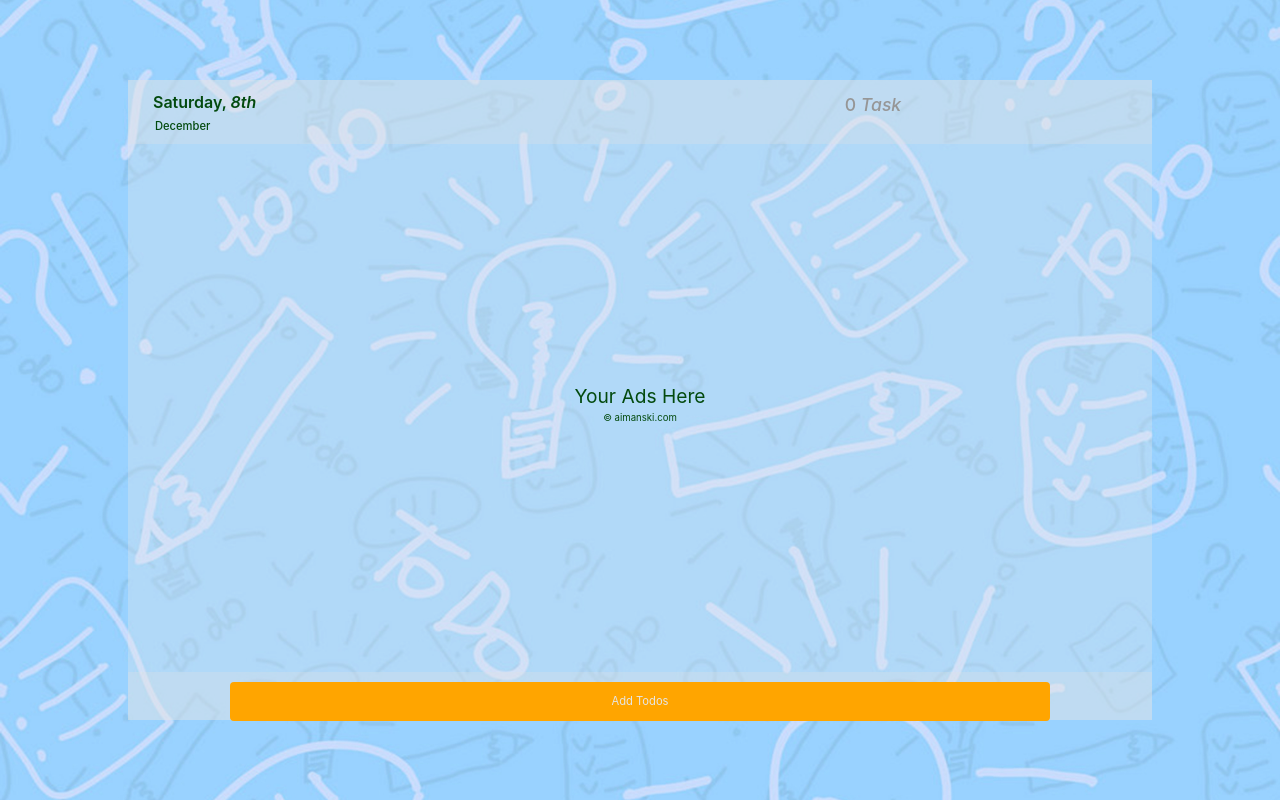
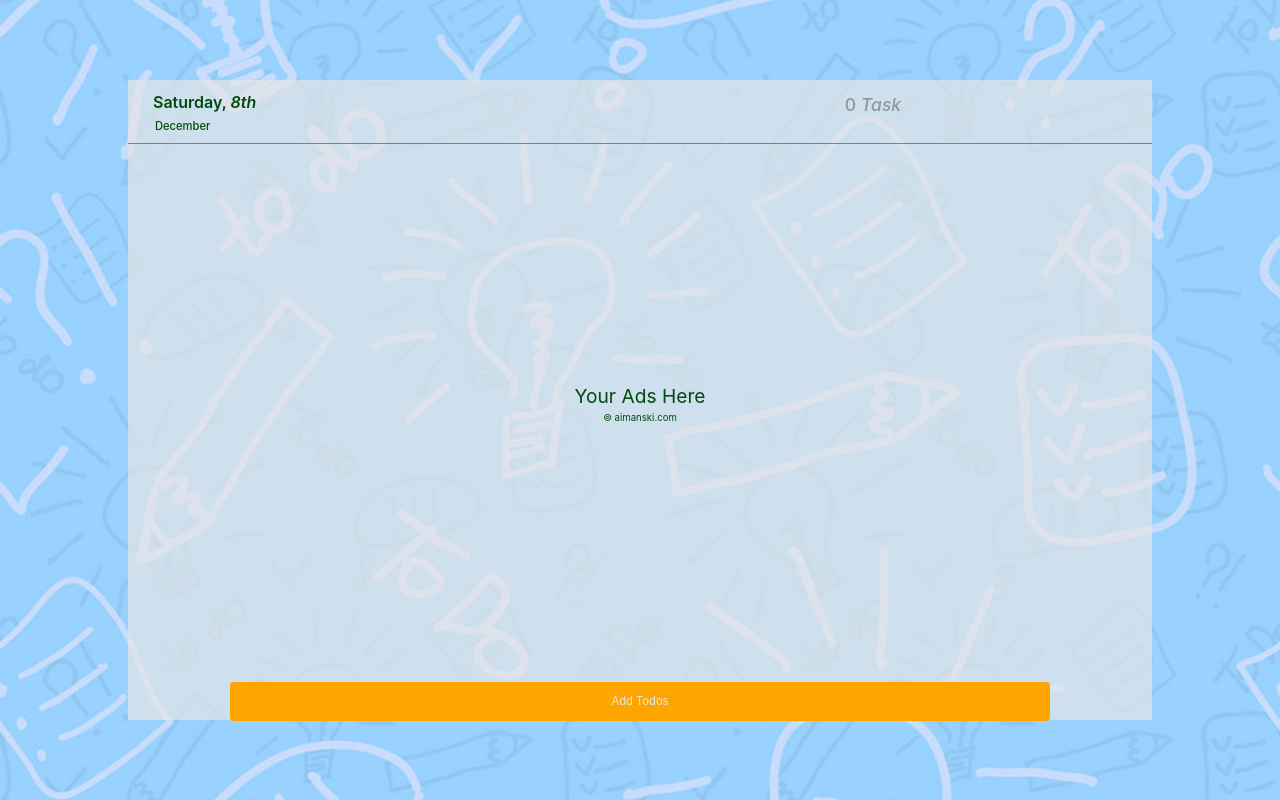
Before and after one commit to LeoEspinoza12/react_project_03, a React (Create React App) app: page / in a window 1280 px wide. Built offline with nearby package versions, Linux system fonts and the light colour scheme.

Commit message:
added css

```diff
--- a/src/components/Button/Button.css
+++ b/src/components/Button/Button.css
@@ -16,7 +16,7 @@
   width: 100%;
   margin: 0;
   height: 50%;
-  background: rgb(230, 230, 230, 0.5);
+  background: rgb(230, 230, 230, 0.7);
 }
 
 .Button .Add input {
@@ -35,7 +35,7 @@
   width: 100%;
   margin: 0;
   height: 50%;
-  background: rgb(230, 230, 230, 0.5);
+  background: rgb(230, 230, 230, 0.7);
 }
 
 .BtnOnly .Enter{
--- a/src/components/List/List.css
+++ b/src/components/List/List.css
@@ -10,7 +10,7 @@
   border: none;
   border-radius: none;
   overflow: auto;
-  background: rgb(230, 230, 230, 0.3);
+  background: rgb(230, 230, 230, 0.7);
 }
 
 .List ul li {
--- a/src/containers/Headers/Headers.css
+++ b/src/containers/Headers/Headers.css
@@ -3,6 +3,7 @@
 .Header {
   height: 10%;
   width: 100%;
-  background: rgb(230, 230, 230, 0.5);
-  color: #034a0e
+  background: rgb(230, 230, 230, 0.7);
+  color: #034a0e;
+  border-bottom: 1px solid gray
 }
```
